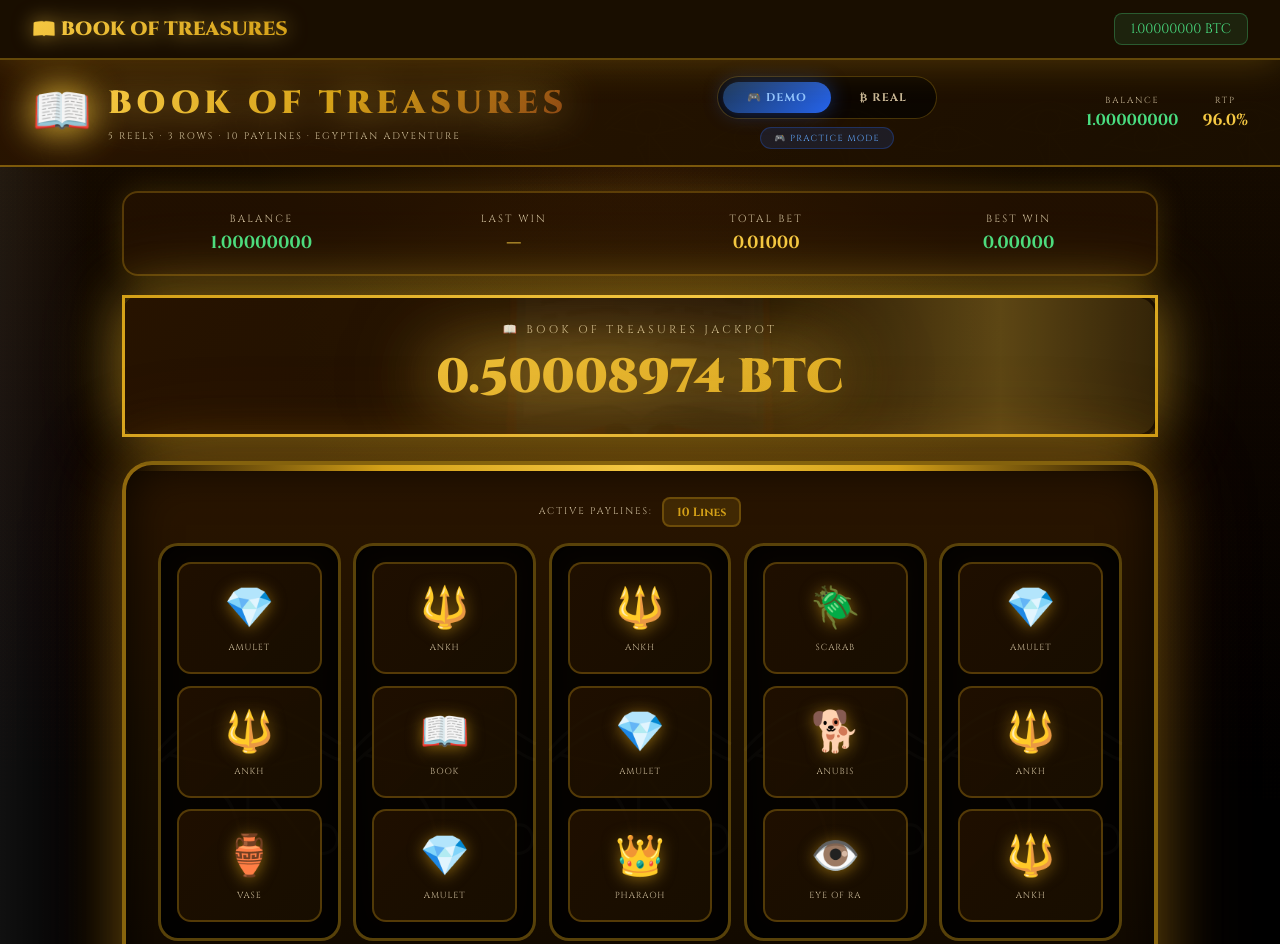
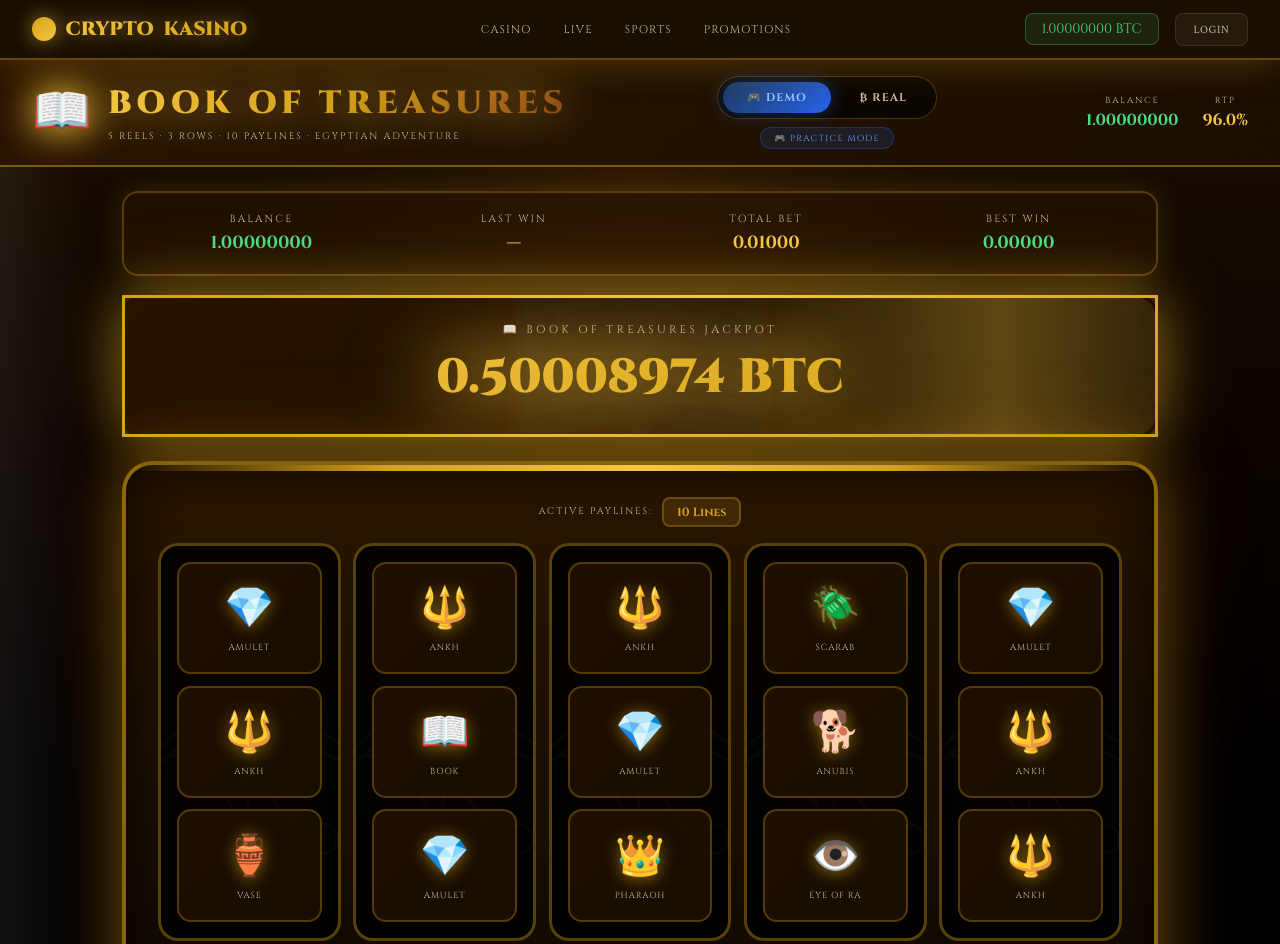
Before and after one commit to petrholoubek/cryptokasino, a plain HTML site: page slot-book-treasures.html in a window 1280 px wide. Shown: the top 944 px of the page. Drawn offline with nearby package versions, Linux system fonts and the light colour scheme; no server answers.

Commit message:
Update slot-book-treasures.html

```diff
--- a/slot-book-treasures.html
+++ b/slot-book-treasures.html
@@ -700,8 +700,30 @@ header{
 
 <!-- HEADER -->
 <header>
-  <a href="index.html" class="logo">📖 BOOK OF TREASURES</a>
-  <span class="btc-bal" id="headerBal">1.00000000 BTC</span>
+  <a href="index.html" class="logo">
+    <div style="width:24px;height:24px;background:linear-gradient(135deg,#D4A017,#F5C842);border-radius:50%;display:flex;align-items:center;justify-content:center;font-size:0.8rem;color:#000;font-weight:900">₿</div>
+    <span style="color:var(--gold-light)">CRYPTO</span>
+    <span style="color:#fff">KASINO</span>
+  </a>
+
+  <nav style="display:flex;gap:2rem;font-family:'Cinzel',serif;font-size:0.7rem;letter-spacing:0.1em;text-transform:uppercase">
+    <a href="casino.html" style="color:var(--text-dim);text-decoration:none;transition:color .2s">Casino</a>
+    <a href="live.html" style="color:var(--text-dim);text-decoration:none;transition:color .2s">Live</a>
+    <a href="sports.html" style="color:var(--text-dim);text-decoration:none;transition:color .2s">Sports</a>
+    <a href="promotions.html" style="color:var(--text-dim);text-decoration:none;transition:color .2s">Promotions</a>
+  </nav>
+
+  <div style="display:flex;align-items:center;gap:1rem">
+    <span class="btc-bal" id="headerBal">1.00000000 BTC</span>
+    <a href="deposit.html" style="background:linear-gradient(135deg,#D4A017,#F5C842);color:#000;border:none;padding:0.5rem 1.2rem;border-radius:8px;font-family:'Cinzel',serif;font-size:0.7rem;font-weight:700;text-decoration:none;text-transform:uppercase;letter-spacing:0.05em;box-shadow:0 0 20px rgba(212,160,23,0.4);transition:all .2s" id="depositBtn" style="display:none">Deposit</a>
+    <a href="login.html" id="loginBtn" style="font-size:0.7rem;color:var(--text-dim);text-decoration:none;background:rgba(255,255,255,0.05);border:1px solid rgba(255,255,255,0.1);padding:0.5rem 1.1rem;border-radius:8px;text-transform:uppercase;letter-spacing:0.05em;transition:all .2s">Login</a>
+    <div id="userMenu" style="display:none;position:relative">
+      <button id="userMenuBtn" style="background:rgba(212,160,23,0.15);border:1px solid rgba(212,160,23,0.3);color:var(--gold-light);padding:0.5rem 1.1rem;border-radius:8px;font-family:'Cinzel',serif;font-size:0.7rem;font-weight:700;cursor:pointer;text-transform:uppercase;letter-spacing:0.05em;display:flex;align-items:center;gap:0.5rem">
+        <span id="username">PLAYER</span>
+        <span style="font-size:0.6rem">▼</span>
+      </button>
+    </div>
+  </div>
 </header>
 
 <!-- GAME HEADER -->
@@ -934,9 +956,20 @@ let gameSettings = null;
       realBalance = await window.CK.getBalance();
       currentUser.username = username;
       console.log('[Book] User logged in:', username, 'Balance:', realBalance.toFixed(8), 'BTC');
+
+      // Update header UI for logged in user
+      document.getElementById('loginBtn').style.display = 'none';
+      document.getElementById('depositBtn').style.display = 'block';
+      document.getElementById('userMenu').style.display = 'block';
+      document.getElementById('username').textContent = username.toUpperCase();
     } catch (e) {
       console.warn('[Book] User load error:', e.message);
     }
+  } else {
+    // Show login button for non-logged in users
+    document.getElementById('loginBtn').style.display = 'block';
+    document.getElementById('depositBtn').style.display = 'none';
+    document.getElementById('userMenu').style.display = 'none';
   }
 
   // ══ SUBSCRIBE TO REAL-TIME BALANCE UPDATES ══
```
